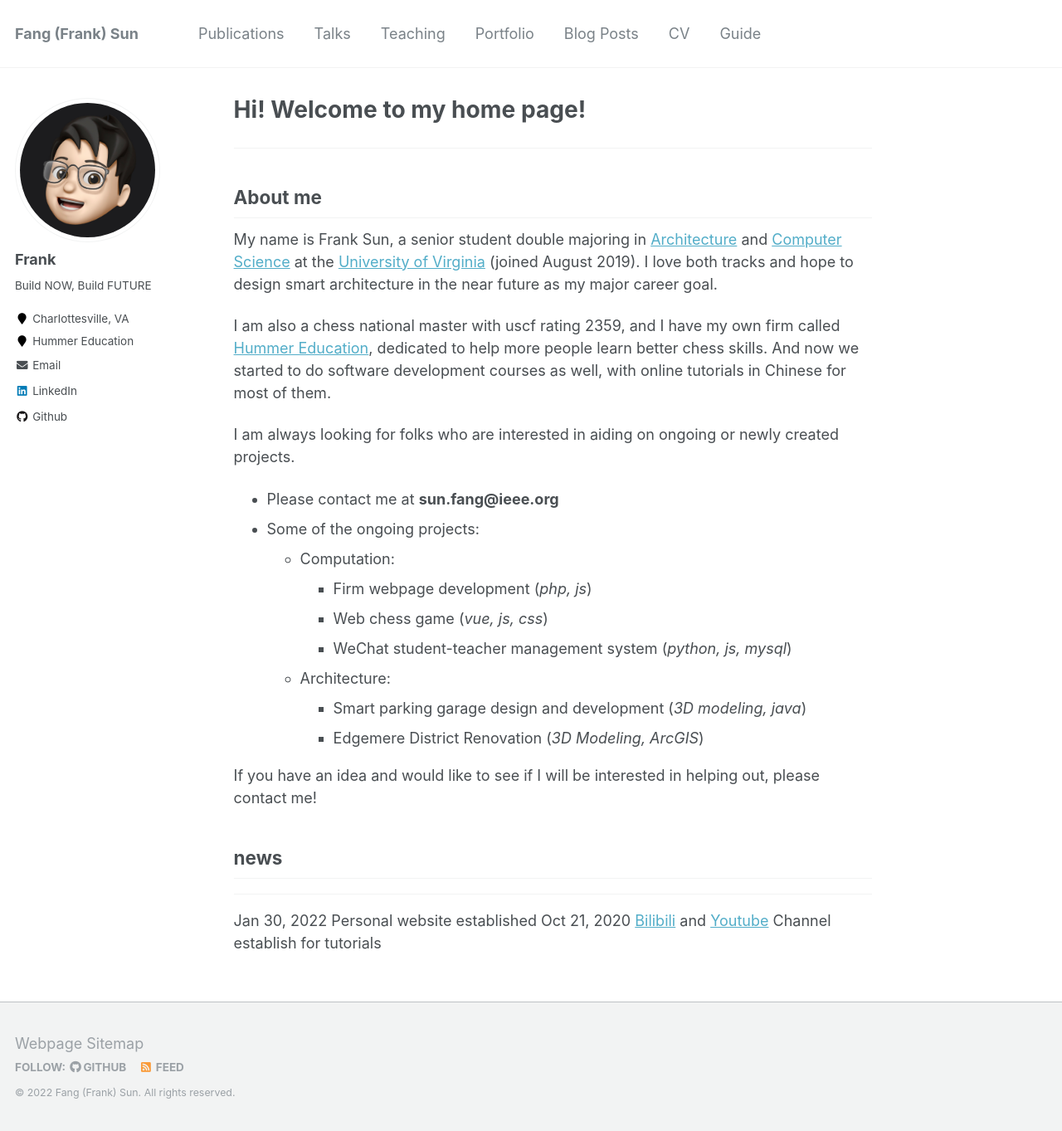
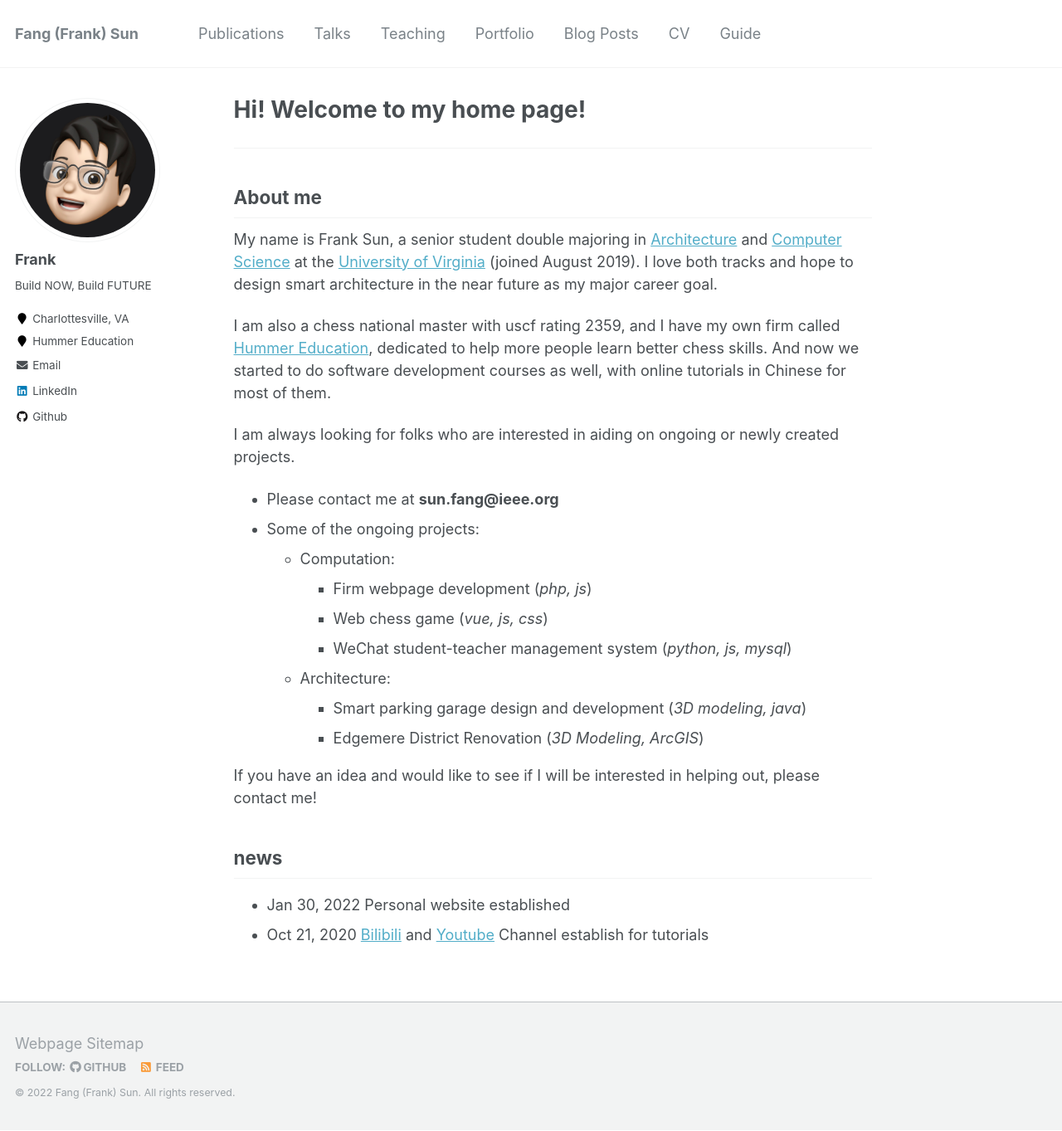
Before and after one commit to FangFrankSun/AcademicPage, a Jekyll site: the page built from _pages/about.md, in a window 1280 px wide and 1363 px high. Shown: the whole window at 83% size. Built offline with Jekyll 4.4.1, drawn with Linux system fonts in a browser that asks for light colours.

```diff
--- a/_pages/about.md
+++ b/_pages/about.md
@@ -27,7 +27,5 @@ I am always looking for folks who are interested in aiding on ongoing or newly c
 If you have an idea and would like to see if I will be interested in helping out, please contact me!
 
 <h2>news</h2>
------
-
-Jan 30, 2022      Personal website established
-Oct 21, 2020      [Bilibili](https://space.bilibili.com/28145687) and [Youtube](https://www.youtube.com/channel/UC4XPHb4BGTt9V1TSoWhi2tQ) Channel establish for tutorials
+- Jan 30, 2022      Personal website established
+- Oct 21, 2020      [Bilibili](https://space.bilibili.com/28145687) and [Youtube](https://www.youtube.com/channel/UC4XPHb4BGTt9V1TSoWhi2tQ) Channel establish for tutorials
```
